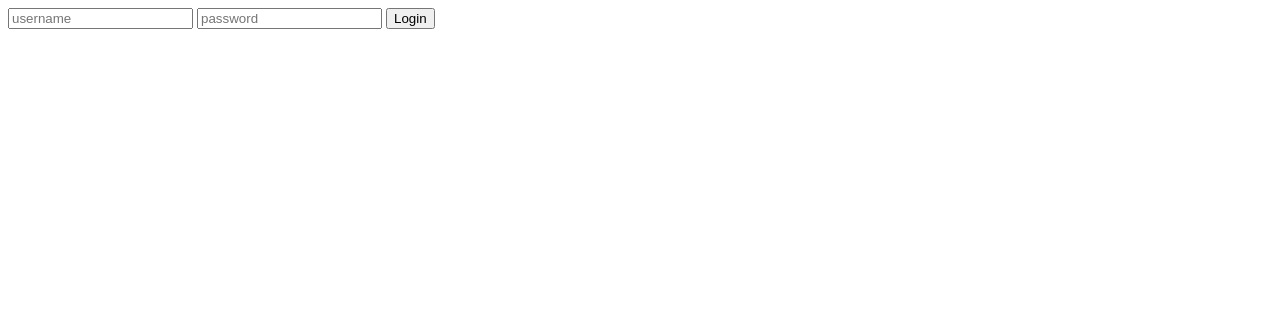
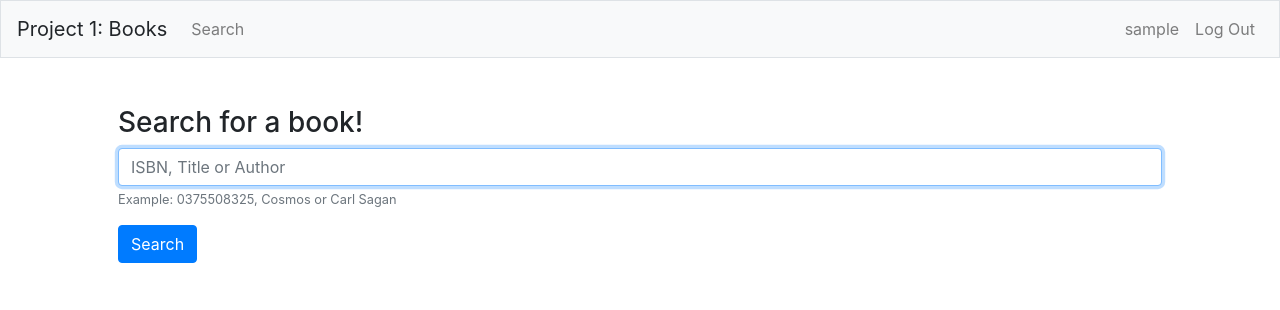
Before and after one commit to marcelajimenez/project1, a Flask app: page / in a window 1280 px wide. Shown: the top 310 px of the page. Run offline with Flask 2, Linux system fonts and the light colour scheme; the visitor is signed in with stand-in values (Sample User, id 1); some libraries are stand-ins or nearby versions.

Commit message:
Add html layout and index

```diff
--- a/templates/index.html
+++ b/templates/index.html
@@ -1,11 +1,16 @@
- <form action="{{ url_for('book') }}" method="post">
+{% extends "layout.html" %}
 
-     <div class="login-container">
-        <form action="/action_page.php">
-              <input type="text" placeholder="username" name="username">
-              <input type="text" placeholder="password" name="password">
-              <button type="submit">Login</button>
-        </form>
+{% block title %}
+    Home
+{% endblock %}
+
+{% block content %}
+    <h3>Search for a book!</h3>
+    <form action="/search" method="GET">
+        <div class="form-group">
+            <input type="text" class="form-control" name="book" autofocus aria-describedby="bookHelp" placeholder="ISBN, Title or Author">
+            <small id="bookHelp" class="form-text text-muted">Example: 0375508325, Cosmos or Carl Sagan</small>
         </div>
-
-  </form>
+        <button class="btn btn-primary" type="submit">Search</button>
+    </form>
+{% endblock %}
--- /dev/null
+++ b/templates/layout.html
@@ -0,0 +1,62 @@
+<!DOCTYPE html>
+<html lang="en">
+
+<head>
+    <meta charset="utf-8" />
+    <meta name="viewport" content="width=device-width, initial-scale=1, shrink-to-fit=no">
+
+    <link rel="stylesheet" href="https://stackpath.bootstrapcdn.com/bootstrap/4.1.3/css/bootstrap.min.css" integrity="sha384-MCw98/SFnGE8fJT3GXwEOngsV7Zt27NXFoaoApmYm81iuXoPkFOJwJ8ERdknLPMO"
+        crossorigin="anonymous">
+    <link rel="stylesheet" href="../static/style.css">
+
+    <script src="https://code.jquery.com/jquery-3.3.1.slim.min.js" integrity="sha384-q8i/X+965DzO0rT7abK41JStQIAqVgRVzpbzo5smXKp4YfRvH+8abtTE1Pi6jizo"
+        crossorigin="anonymous"></script>
+    <script src="https://cdnjs.cloudflare.com/ajax/libs/popper.js/1.14.3/umd/popper.min.js" integrity="sha384-ZMP7rVo3mIykV+2+9J3UJ46jBk0WLaUAdn689aCwoqbBJiSnjAK/l8WvCWPIPm49"
+        crossorigin="anonymous"></script>
+    <script src="https://stackpath.bootstrapcdn.com/bootstrap/4.1.3/js/bootstrap.min.js" integrity="sha384-ChfqqxuZUCnJSK3+MXmPNIyE6ZbWh2IMqE241rYiqJxyMiZ6OW/JmZQ5stwEULTy"
+        crossorigin="anonymous"></script>
+
+    <title>Project 1: {% block title %}{% endblock %}</title>
+</head>
+
+<body>
+    <nav class="navbar navbar-expand-lg navbar-light bg-light border">
+        <a class="navbar-brand" style="color:gr">
+            Project 1: Books
+        </a>
+        <button class="navbar-toggler" type="button" data-toggle="collapse" data-target="#navbarNavDropdown"
+            aria-controls="navbarNavDropdown" aria-expanded="false" aria-label="Toggle navigation">
+            <span class="navbar-toggler-icon"></span>
+        </button>
+        <div class="navbar-collapse collapse" id="navbarNavDropdown">
+            {% if session.user_id %}
+                <ul class="navbar-nav mr-auto">
+                    <li class="nav-item"><a class="nav-link" href="/">Search</a></li>
+                </ul>
+                <ul class="navbar-nav ml-auto">
+                    <li class="nav-item"><a class="nav-link" href="#">{{ session.user_name }}</a></li>
+                    <li class="nav-item"><a class="nav-link" href="/logout">Log Out</a></li>
+                </ul>
+            {% else %}
+                <ul class="navbar-nav ml-auto">
+                    <li class="nav-item"><a class="nav-link" href="/register">Register</a></li>
+                    <li class="nav-item"><a class="nav-link" href="/login">Login</a></li>
+                </ul>
+            {% endif %}
+        </div>
+    </nav>
+
+    {% if get_flashed_messages() %}
+        <div class="alert alert-info text-center" role="alert">
+            {{ get_flashed_messages() | join(" ") }}
+        </div>
+    {% endif %}
+
+    <main class="container p-5">
+        {% block content %}
+        {% endblock %}
+    </main>
+
+</body>
+
+</html>
```
